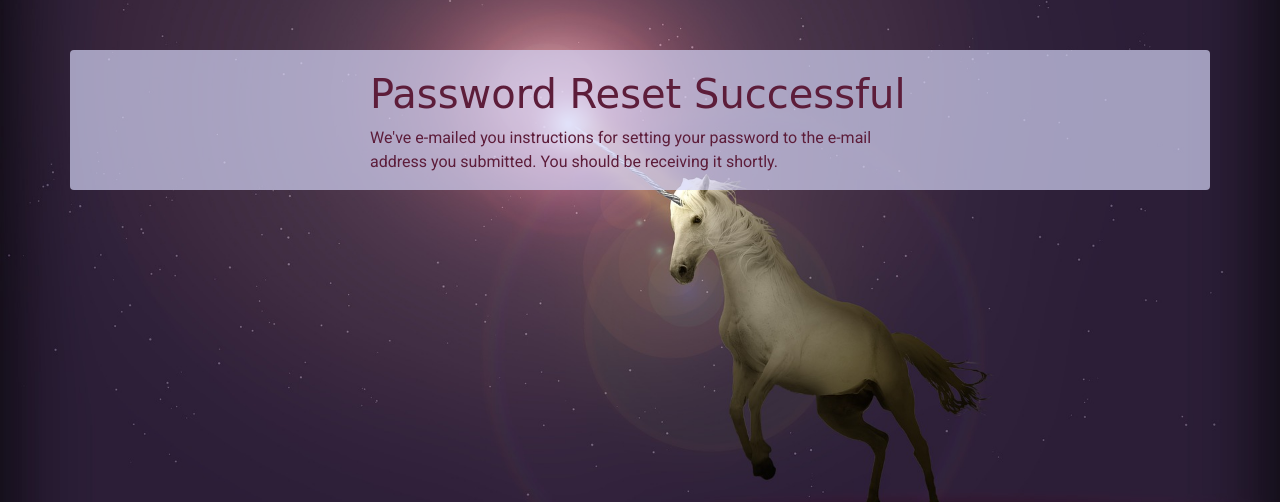
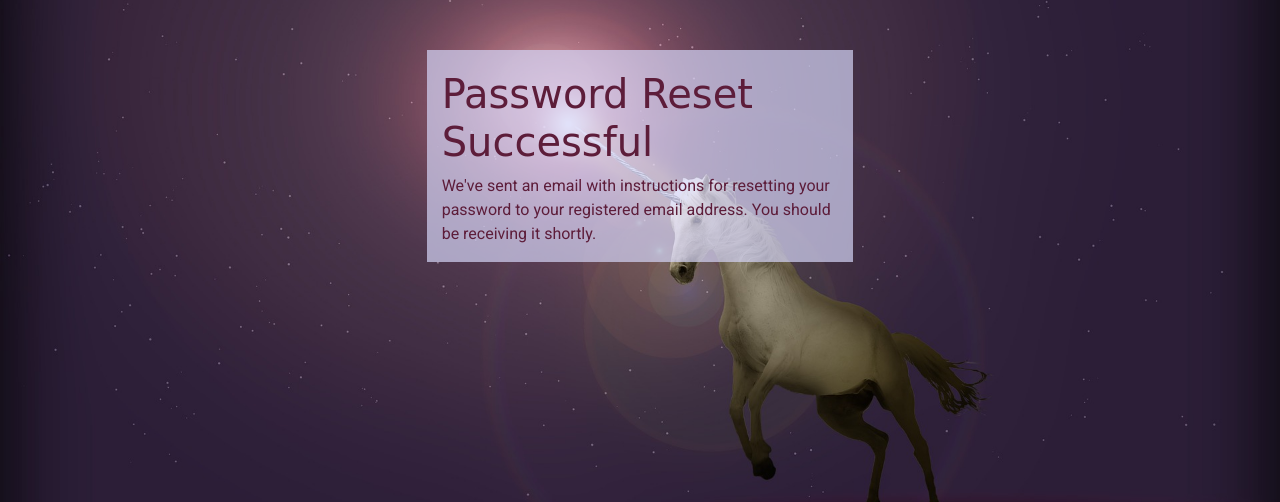
Before and after one commit to joanms/unicorn-attractor, a Django app: a page that uses templates/base.html in a window 1280 px wide. Shown: the part 176-678 px from the top of the page. Run offline with Django 3.2, Linux system fonts and the light colour scheme; some libraries are stand-ins or nearby versions; some web fonts are replaced.

Commit message:
Adjust layout of accounts templates

```diff
--- a/accounts/templates/login.html
+++ b/accounts/templates/login.html
@@ -8,7 +8,7 @@
 
 {% block content %}
 <div class="row">
-    <div class="col-md-12 offset-md-3">
+    <div class="col-md-4 offset-md-4 panel">
         <h1>Log In</h1>
         <form method="POST">
             {% csrf_token %} {{ login_form | as_bootstrap}}
--- a/accounts/templates/profile.html
+++ b/accounts/templates/profile.html
@@ -6,6 +6,8 @@
 
 {% block content %}
 
+<div class="row">
+    <div class="col-md-4 offset-md-4 panel">
         <h1>Your Profile</h1>
         <div class="row">
             <div class="col-md-2 col-sm-3 text-center">
@@ -26,5 +28,7 @@
                 </div>
             </div>
         </div>
+    </div>
+</div>
 
 {% endblock %}
--- a/accounts/templates/registration.html
+++ b/accounts/templates/registration.html
@@ -9,7 +9,7 @@
 
 {% block content %}
 <div class="row">
-    <div class="col-md-12 offset-md-3">
+    <div class="col-md-4 offset-md-4 panel">
         <h1>Register an Account</h1>
         <p>If you already have an account, you can log in <a href="{% url 'login' %}">here</a></p>
         <form method="POST">
--- a/static/css/styles.css
+++ b/static/css/styles.css
@@ -29,9 +29,9 @@ h1 {
     font-weight: bold;
 }
 
-.container {
+.panel {
     margin-top: 50px;
-    background-color: rgba(212, 212, 247, 0.7) !important;
+    background-color: rgba(212, 212, 247, 0.7);
 }
 
 form {
--- a/templates/base.html
+++ b/templates/base.html
@@ -74,7 +74,7 @@
         </div>
     </nav>
 
-    <div class="container rounded">
+    <div class="container-fluid">
         {% if messages %}
         <div>
             {% for message in messages %} {{ message }} {% endfor %}
--- a/templates/registration/password_reset_complete.html
+++ b/templates/registration/password_reset_complete.html
@@ -6,7 +6,7 @@
 
 {% block content %}
 <div class="row">
-    <div class="col-md-12 offset-md-3">
+    <div class="col-md-4 offset-md-4 panel">
         <h1>Success!</h1>
         <p>Your password has been set. You may go ahead and log in now.</p>
         <p><a href="{{ login_url }}">Log in</a></p>
--- a/templates/registration/password_reset_confirm.html
+++ b/templates/registration/password_reset_confirm.html
@@ -5,7 +5,7 @@
 
 {% block content %}
 <div class="row">
-    <div class="col-md-12 offset-md-3">
+    <div class="col-md-4 offset-md-4 panel">
         {% if validlink %}
             <h1>Reset Your Password</h1>
             <p>Please enter your new password twice so that we can verify you typed it in correctly.</p>
--- a/templates/registration/password_reset_done.html
+++ b/templates/registration/password_reset_done.html
@@ -6,9 +6,9 @@
 
 {% block content %}
 <div class="row">
-    <div class="col-md-6 offset-md-3">
+    <div class="col-md-4 offset-md-4 panel">
         <h1>Password Reset Successful</h1>
-        <p>We've e-mailed you instructions for setting your password to the e-mail address you submitted. You should be receiving it shortly.</p>
+        <p>We've sent an email with instructions for resetting your password to your registered email address. You should be receiving it shortly.</p>
     </div>
 </div>
 {% endblock %}
--- a/templates/registration/password_reset_form.html
+++ b/templates/registration/password_reset_form.html
@@ -5,7 +5,7 @@
 
 {% block content %}
 <div class="row">
-    <div class="col-md-12 offset-md-3">
+    <div class="col-md-4 offset-md-4 panel">
         <h1>Reset Your Password</h1>
         <form method="post" class="accountform">
             <p>Please enter your email address to receive instructions for resetting your password.</p>
```
Lines whose indentation alone changed are shown as unchanged.
